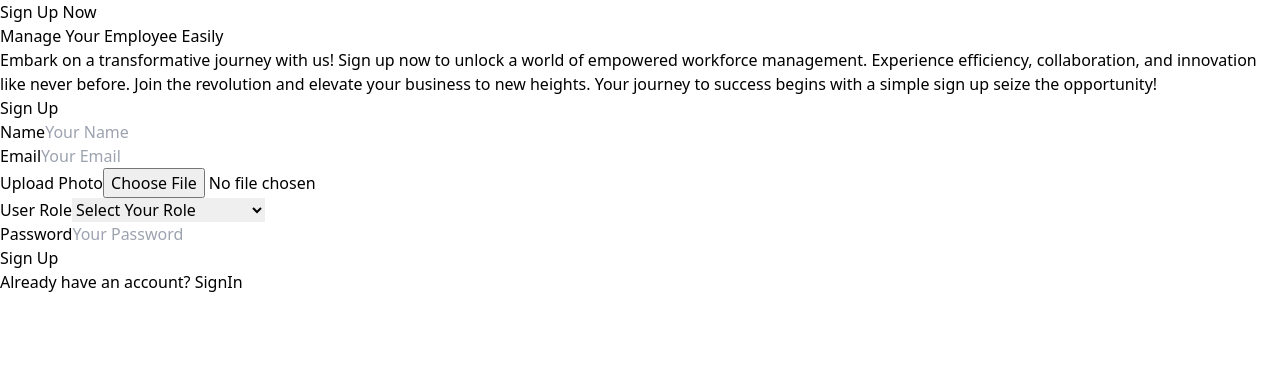
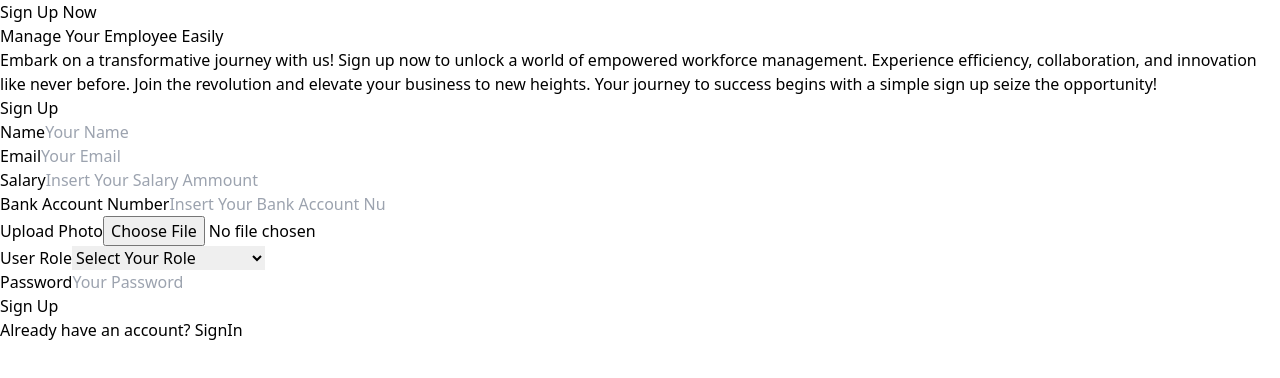
Before and after one commit to Dodul01/TeamVist-Client, a React (Vite) app: page /signUp in a window 1280 px wide. Shown: the top 378 px of the page. Built offline with nearby package versions, Linux system fonts and the light colour scheme; no server answers.

Commit message:
Private Route Added

```diff
--- a/src/Pages/SignUp/SignUp.jsx
+++ b/src/Pages/SignUp/SignUp.jsx
@@ -65,6 +65,19 @@ const SignUp = () => {
             <input className="h-10 border rounded-lg p-1 outline-none my-1" {...register("email", { required: true })} type="email" placeholder="Your Email" />
             {errors.email && <p className="text-red-500 my-1 flex items-center"><CiWarning className="text-xl" /> Email required.</p>}
           </div>
+
+          <div className="flex flex-col">
+            <label className="font-semibold">Salary</label>
+            <input className="h-10 border rounded-lg p-1 outline-none my-1" {...register("salary", { required: true })} type="number" placeholder="Insert Your Salary Ammount Here" />
+            {errors.salary && <p className="text-red-500 my-1 flex items-center"><CiWarning className="text-xl" /> Salary ammount is required.</p>}
+          </div>
+
+          <div className="flex flex-col">
+            <label className="font-semibold">Bank Account Number</label>
+            <input className="h-10 border rounded-lg p-1 outline-none my-1" {...register("bankAccount", { required: true })} type="number" placeholder="Insert Your Bank Account Number" />
+            {errors.bankAccount && <p className="text-red-500 my-1 flex items-center"><CiWarning className="text-xl" /> Bank Account Number is required.</p>}
+          </div>
+
           <div className="flex flex-col">
             <label className="font-semibold">Upload Photo</label>
             <input className="h-10 border rounded-lg p-1 outline-none my-1" {...register("user_image", { required: true })} type="file" placeholder="Upload Photo" />
@@ -73,12 +86,12 @@ const SignUp = () => {
 
           <div className="flex flex-col">
             <label className="font-semibold">User Role</label>
-            <select {...register("user_role", { required: true })} className="h-10 border rounded-lg p-1 outline-none my-1">
+            <select {...register("userRole", { required: true })} className="h-10 border rounded-lg p-1 outline-none my-1">
               <option value="null">Select Your Role</option>
               <option value="employee">Employee</option>
               <option value="hr">HR (Human Resources)</option>
             </select>
-            {errors.password && <p className="text-red-500 my-1 flex items-center"><CiWarning className="text-xl" /> Password required.</p>}
+            {errors.userRole && <p className="text-red-500 my-1 flex items-center"><CiWarning className="text-xl" /> Password required.</p>}
           </div>
           <div className="flex flex-col">
             <label className="font-semibold">Password</label>
--- /dev/null
+++ b/src/Router/PrivateRouter.jsx
@@ -0,0 +1,19 @@
+import { Navigate } from "react-router-dom";
+import useAppContext from "../hooks/useAppContext"
+
+
+const PrivateRoute = ({ children }) => {
+    const { user, isLoading } = useAppContext();
+
+    if (isLoading) {
+        return <div className="h-screen w-screen">
+            <h1 className="text-2xl font-bold text-center">Loading...</h1>
+        </div>
+    } else if (user) {
+        return children
+    } else {
+        return <Navigate  to="/signUp"/>
+    }
+}
+
+export default PrivateRoute;
--- a/src/Router/Router.jsx
+++ b/src/Router/Router.jsx
@@ -5,6 +5,7 @@ import Dashbord from "../Pages/Dashbord/Dashbord";
 import ContactUs from "../Pages/ContactUs/ContactUs";
 import SignUp from "../Pages/SignUp/SignUp";
 import SignIn from "../Pages/SignIn/SignIn";
+import PrivateRoute from "./PrivateRouter";
 
 const router = createBrowserRouter([
   {
@@ -17,7 +18,7 @@ const router = createBrowserRouter([
       },
       {
         path: '/dashbord',
-        element: <Dashbord />
+        element: <PrivateRoute><Dashbord /></PrivateRoute>
       },
       {
         path: '/contactUs',
```
